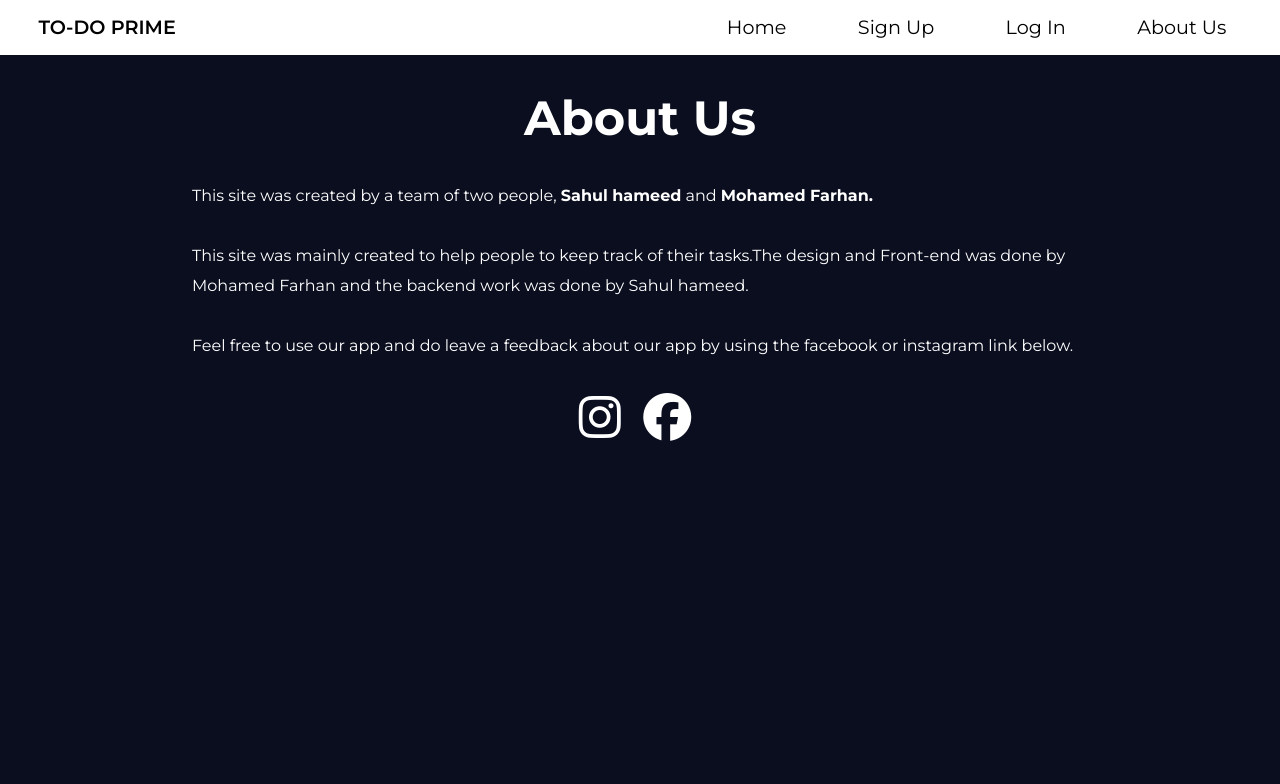
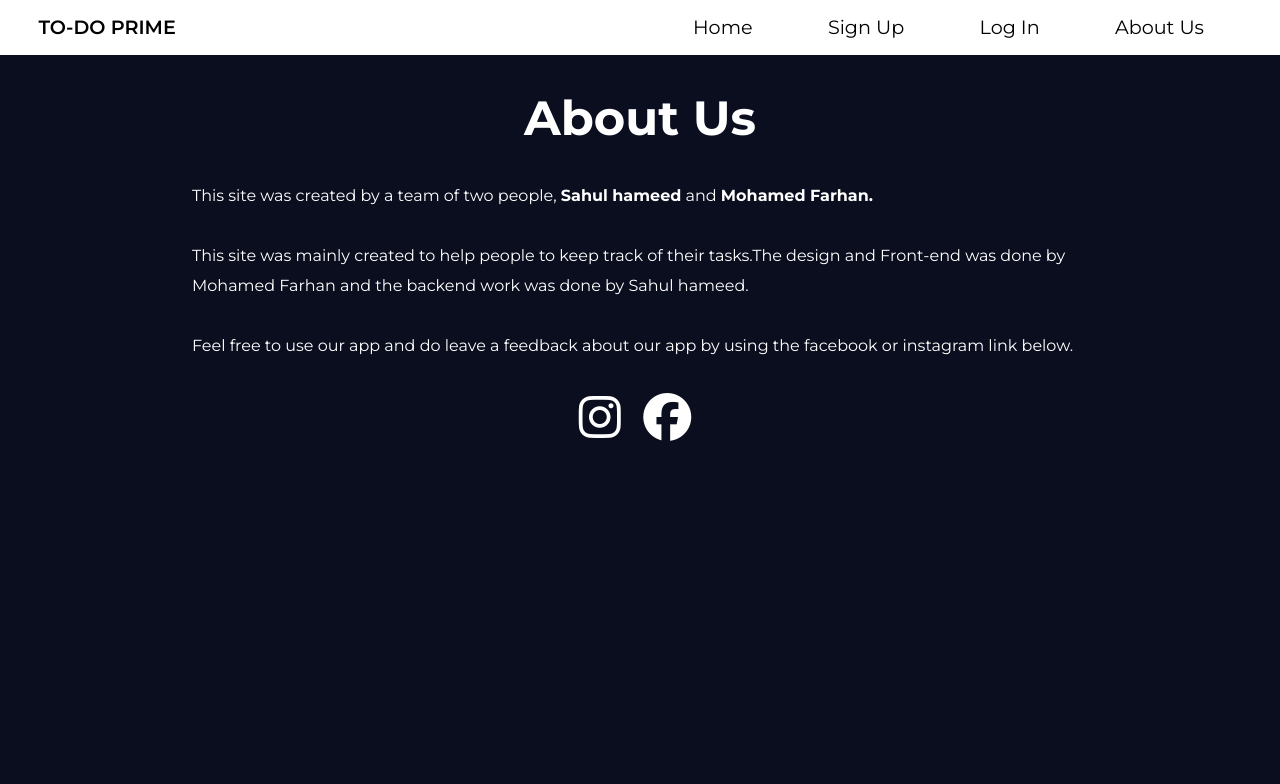
Before and after one commit to sahulhamid/todo-app, a Django app: template user_system/user/templates/user/about.html in a window 1280 px wide. Shown: the top 784 px of the page. Run offline with Django 3.2, Linux system fonts and the light colour scheme; the template is opened without the code that fills it, so the values that code supplies are empty; some libraries are stand-ins or nearby versions.

Commit message:
fixed if else bug

```diff
--- a/user_system/static/main.css
+++ b/user_system/static/main.css
@@ -141,17 +141,19 @@ header {
       -ms-flex-align: center;
           align-items: center;
   padding: .8em;
+  padding-right: 0;
 }
 .menu{
   display: none;
 }
+
 .nav-btns a {
   -webkit-box-flex: 1;
       -ms-flex: 1 1 auto;
           flex: 1 1 auto;
   display: inline-block;
   height: 100%;
-  text-align: right;
+  text-align: center;
   text-decoration: none;
   color: black;
 }
```
Also changed, not shown: user_system/user/templates/user/index.html (+0 -21 lines), user_system/db.sqlite3.
